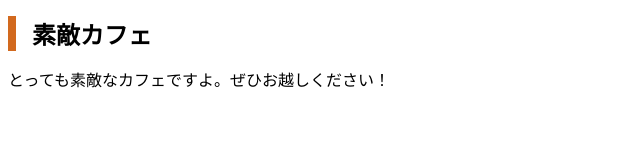
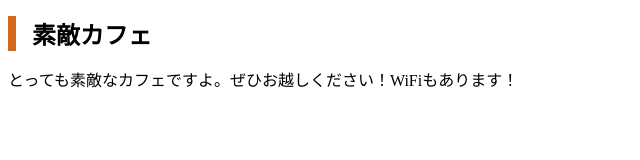
Before and after one commit to minapoko/mycafe, a plain HTML site: page index.html in a window 1280 px wide. Shown: the whole page, without its empty margins (0-640 px from the left). Drawn offline with Linux system fonts and the light colour scheme.

Commit message:
Add files via upload

```diff
--- a/index.html
+++ b/index.html
@@ -8,7 +8,7 @@
 </head>
 <body>
   <h1>素敵カフェ</h1>
-  <p>とっても素敵なカフェですよ。ぜひお越しください！</p>
+  <p>とっても素敵なカフェですよ。ぜひお越しください！WiFiもあります！</p>
 
 </body>
 </html>
```
